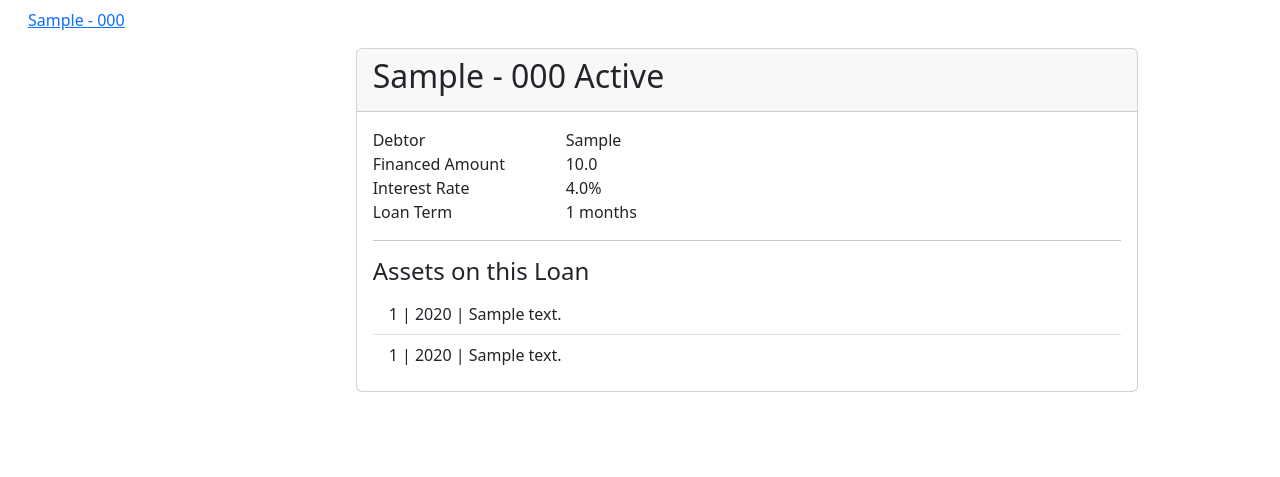
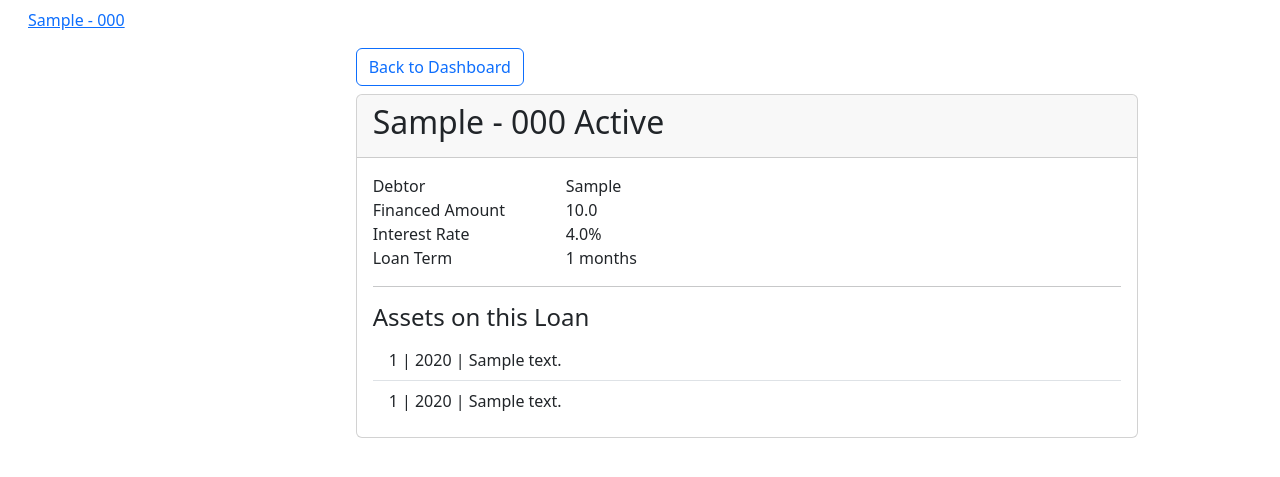
Before and after one commit to codebypaul/e360_replacement, a Django app: page /financial/loan/1 in a window 1280 px wide. Shown: the part 56-533 px from the top of the page. Run offline with Django 5.2, Linux system fonts and the light colour scheme; a user stored in the database is signed in; tables that the repository leaves empty hold one stand-in row (values such as "Sample post").

Commit message:
layout updates to loan page

```diff
--- a/e360/templates/financial/loan.html
+++ b/e360/templates/financial/loan.html
@@ -15,7 +15,10 @@
         </div>
 
         <div class="col-10 mb-5">
-            <div class="card w-75 mx-auto mt-5">
+            <div class="conatiner w-75 mx-auto mt-5 mb-2">
+                <a href="" class="btn btn-outline-primary">Back to Dashboard</a>
+            </div>
+            <div class="card w-75 mx-auto">
                 <div class="card-header">
                     <h2>
                         {{loan}} {{loan.loan_status}}
```
